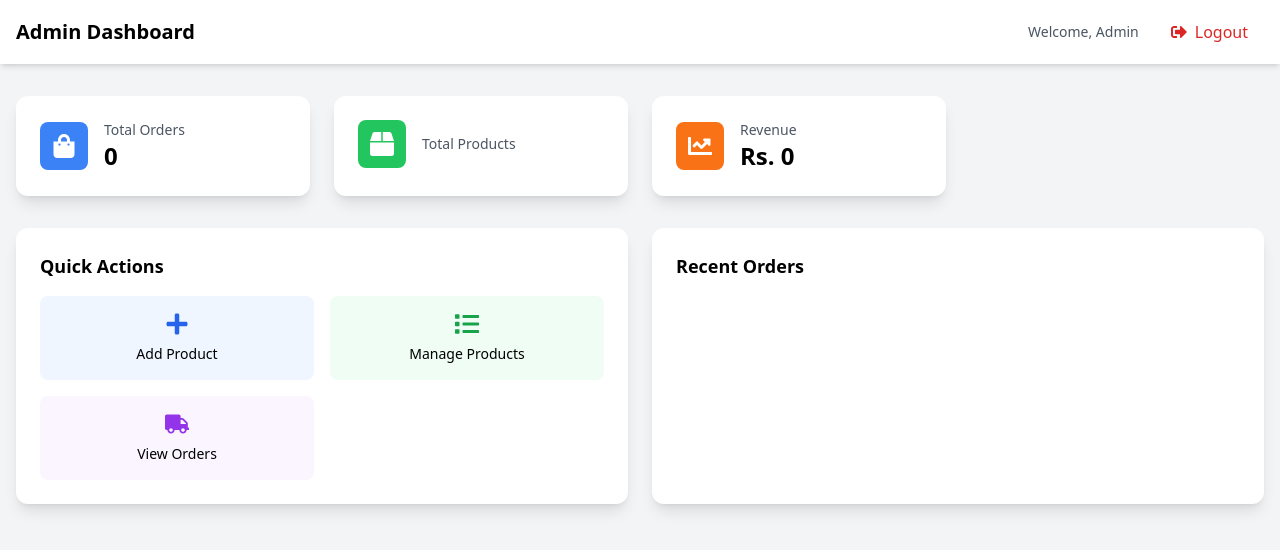
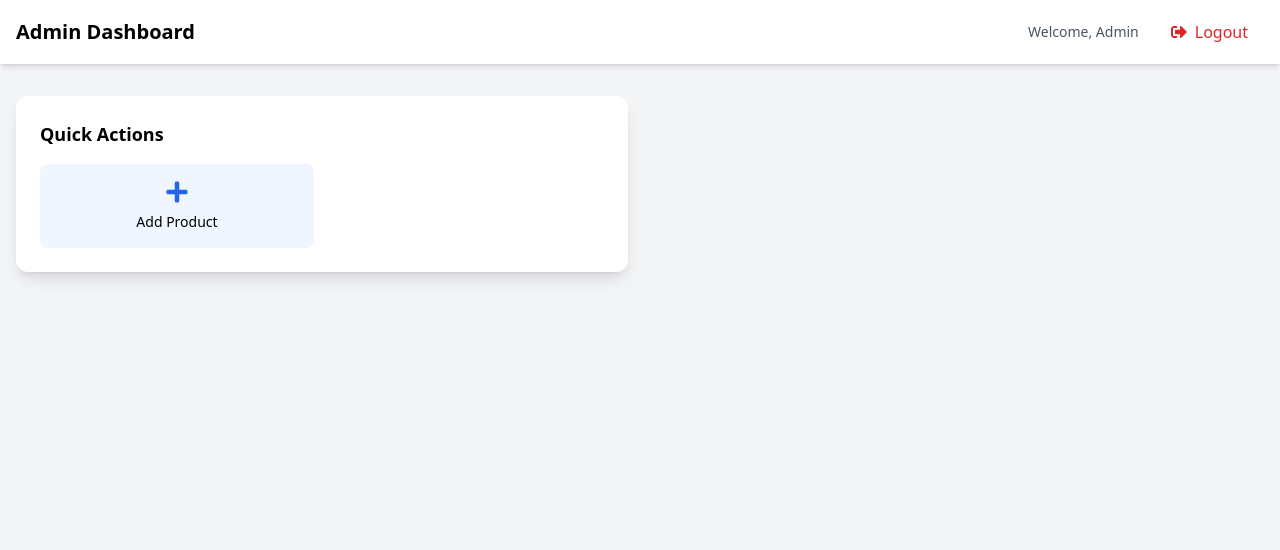
Before and after one commit to Qasimhan/E-commerce-WebSite, a React (Create React App) app in the folder frontend/: page /admin/dashboard in a window 1280 px wide. Shown: the top 550 px of the page. Built offline with nearby package versions, Linux system fonts and the light colour scheme; sample sign-in values are in the browser's storage.

Commit message:
Update AdminDashboard.jsx

```diff
--- a/frontend/src/pages/AdminDashboard.jsx
+++ b/frontend/src/pages/AdminDashboard.jsx
@@ -1,58 +1,11 @@
-// src/pages/AdminDashboard.jsx
-import React from 'react';
-import { useNavigate } from 'react-router-dom';
-import { useAdmin } from '../context/AdminContext';
-import {
-  FaBox,
-  FaShoppingBag,
-  FaChartLine,
-  FaSignOutAlt,
-  FaPlus,
-  FaList,
-  FaTruck
-} from 'react-icons/fa';
+import React from "react";
+import { useNavigate } from "react-router-dom";
+import { useAdmin } from "../context/AdminContext";
+import { FaSignOutAlt, FaPlus } from "react-icons/fa";
 
 function AdminDashboard() {
   const navigate = useNavigate();
-  const { adminLogout, orders, products } = useAdmin();
-
-  const stats = [
-    {
-      icon: FaShoppingBag,
-      label: 'Total Orders',
-      value: orders.length,
-      color: 'bg-blue-500',
-      link: '/admin/orders'
-    },
-    {
-      icon: FaBox,
-      label: 'Total Products',
-      value: products.length,
-      color: 'bg-green-500',
-      link: '/admin/products'
-    },
-
-    {
-      icon: FaChartLine,
-      label: 'Revenue',
-      value: 'Rs. ' + orders.reduce((sum, o) => sum + o.total, 0).toLocaleString(),
-      color: 'bg-orange-500',
-
-    }
-  ];
-
-  const recentOrders = orders.slice(0, 5);
-
-  const getStatusColor = (status) => {
-    switch(status) {
-      case 'pending': return 'bg-yellow-100 text-yellow-800';
-      case 'processing': return 'bg-blue-100 text-blue-800';
-      case 'shipped': return 'bg-purple-100 text-purple-800';
-      case 'delivered': return 'bg-green-100 text-green-800';
-      case 'cancelled': return 'bg-red-100 text-red-800';
-      default: return 'bg-gray-100 text-gray-800';
-    }
-  };
+  const { adminLogout } = useAdmin();
 
   return (
     <div className="min-h-screen bg-gray-100">
@@ -66,7 +19,7 @@ function AdminDashboard() {
               <button
                 onClick={() => {
                   adminLogout();
-                  navigate('/admin/login');
+                  navigate("/admin/login");
                 }}
                 className="flex items-center gap-2 px-4 py-2 text-red-600 hover:bg-red-50 rounded-lg transition-colors"
               >
@@ -79,70 +32,18 @@ function AdminDashboard() {
       </header>
 
       <div className="container mx-auto px-4 py-8">
-        {/* Stats Cards */}
-        <div className="grid md:grid-cols-2 lg:grid-cols-4 gap-6 mb-8">
-          {stats.map((stat, index) => (
-            <div
-              key={index}
-              onClick={() => navigate(stat.link)}
-              className="bg-white rounded-xl shadow-lg p-6 cursor-pointer hover:shadow-xl transition-shadow"
-            >
-              <div className="flex items-center gap-4">
-                <div className={`w-12 h-12 ${stat.color} rounded-lg flex items-center justify-center text-white`}>
-                  <stat.icon size={24} />
-                </div>
-                <div>
-                  <p className="text-sm text-gray-600">{stat.label}</p>
-                  <p className="text-2xl font-bold">{stat.value}</p>
-                </div>
-              </div>
-            </div>
-          ))}
-        </div>
-
         {/* Quick Actions */}
         <div className="grid md:grid-cols-2 gap-6 mb-8">
           <div className="bg-white rounded-xl shadow-lg p-6">
             <h2 className="text-lg font-bold mb-4">Quick Actions</h2>
             <div className="grid grid-cols-2 gap-4">
               <button
-                onClick={() => navigate('/admin/products/add')}
+                onClick={() => navigate("/admin/products/add")}
                 className="flex flex-col items-center p-4 bg-blue-50 rounded-lg hover:bg-blue-100 transition-colors"
               >
                 <FaPlus className="text-2xl text-blue-600 mb-2" />
                 <span className="text-sm font-medium">Add Product</span>
               </button>
-              <button
-                onClick={() => navigate('/admin/products')}
-                className="flex flex-col items-center p-4 bg-green-50 rounded-lg hover:bg-green-100 transition-colors"
-              >
-                <FaList className="text-2xl text-green-600 mb-2" />
-                <span className="text-sm font-medium">Manage Products</span>
-              </button>
-              <button
-                onClick={() => navigate('/admin/orders')}
-                className="flex flex-col items-center p-4 bg-purple-50 rounded-lg hover:bg-purple-100 transition-colors"
-              >
-                <FaTruck className="text-2xl text-purple-600 mb-2" />
-                <span className="text-sm font-medium">View Orders</span>
-              </button>
-            </div>
-          </div>
-
-          <div className="bg-white rounded-xl shadow-lg p-6">
-            <h2 className="text-lg font-bold mb-4">Recent Orders</h2>
-            <div className="space-y-3">
-              {recentOrders.map(order => (
-                <div key={order.id} className="flex items-center justify-between p-2 hover:bg-gray-50 rounded">
-                  <div>
-                    <p className="font-medium">{order.id}</p>
-                    <p className="text-sm text-gray-600">{order.customerName}</p>
-                  </div>
-                  <span className={`px-2 py-1 rounded-full text-xs font-medium ${getStatusColor(order.status)}`}>
-                    {order.status}
-                  </span>
-                </div>
-              ))}
             </div>
           </div>
         </div>
```
